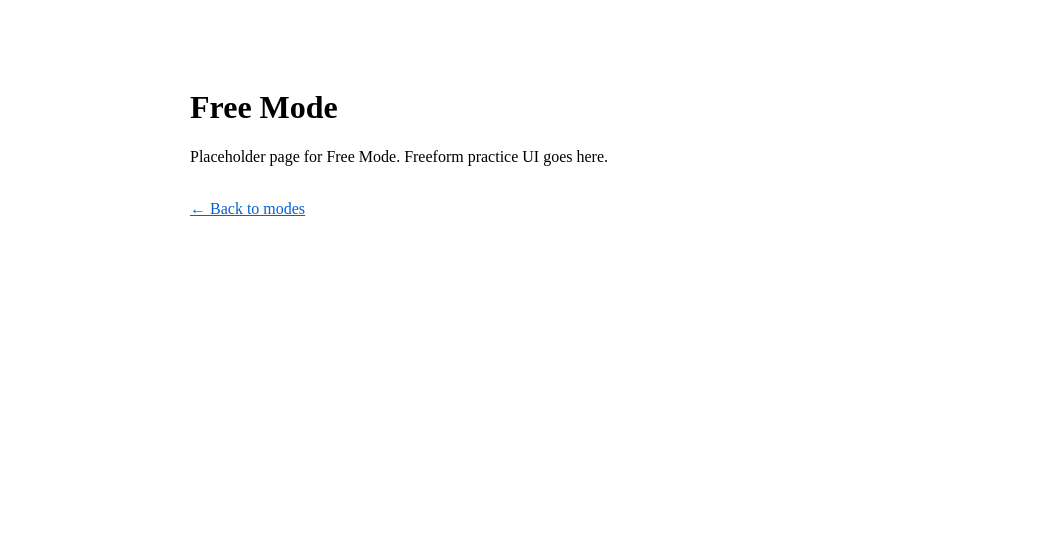
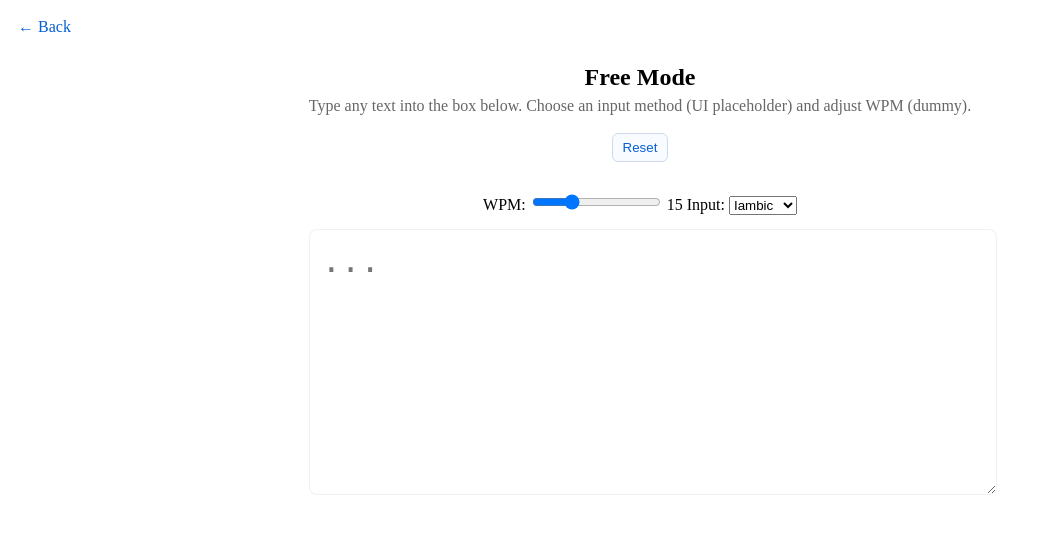
Before and after one commit to bivoje/morsepractice, a SvelteKit app: page /free in a window 1280 px wide. Shown: the top 534 px of the page, without its empty margins (0-1038 px from the left). Built offline with nearby package versions, Linux system fonts and the light colour scheme.

Commit message:
Implement free page

```diff
--- a/src/routes/free/+page.svelte
+++ b/src/routes/free/+page.svelte
@@ -1,14 +1,97 @@
-<script>
-    let words = ['test', 'words', 'paris', 'codex'];
+<script lang="ts">
+  // Free Mode UI: user types or inputs text into a textarea using the chosen input method.
+  // This is UI-only and uses dummy behavior for morse buffer updates.
+
+  import MorseInput from '../MorseInput.svelte';
+
+  let content: string = $state('');
+
+  let morseInput: MorseInput;
+
+	function letterInput(char: string) {
+		if (char === '\b') {
+			content = content.slice(0, -1);
+			return;
+		}
+
+		if (char === ';') {
+			char = '\n';
+		}
+
+		content += char;
+	}
+
+	let morseOn: boolean = $state(false);
+	function morseOnCallback() {
+		morseOn = true;
+	}
+
+	function morseOffCallback() {
+		morseOn = false;
+	}
+
+  function clear() {
+    content = '';
+  }
+
+  function handleKey(e: KeyboardEvent) {
+    if (e.repeat) return;
+
+    // ignore modifier-only keys
+    if ((e as any).ctrlKey || (e as any).altKey || (e as any).metaKey) return;
+    const key = (e as KeyboardEvent).key;
+
+    if (key.length == 1) {
+      morseInput.callMorseInput(key, e.type === 'keydown');
+    }
+  }
+
 </script>
 
-<main class="mode">
-  <h1>Free Mode</h1>
-  <p>Placeholder page for Free Mode. Freeform practice UI goes here.</p>
-  <a class="back" href="/">← Back to modes</a>
+<svelte:window on:keydown={handleKey} on:keyup={handleKey} />
+
+<main class="mode" class:morse-on={morseOn}>
+  <a class="back" href="/">← Back</a>
+
+  <section class="center">
+    <h1>Free Mode</h1>
+    <p class="hint">Type any text into the box below. Choose an input method (UI placeholder) and adjust WPM (dummy).</p>
+
+    <div class="controls">
+      <button onclick={clear} aria-label="clear">Reset</button>
+    </div>
+
+    <MorseInput
+      bind:this={morseInput}
+      emitCallback={letterInput}
+      morseOnCallback={morseOnCallback}
+      morseOffCallback={morseOffCallback}
+    ></MorseInput>
+
+    <div class="editor">
+      <textarea
+        placeholder="..."
+        bind:value={content}
+        readonly
+        onpaste={(e) => e.preventDefault()}
+        onbeforeinput={(e) => e.preventDefault()}
+        aria-label="Free text input (read-only)"
+      ></textarea>
+    </div>
+  </section>
 </main>
 
 <style>
-  .mode{max-width:900px;margin:48px auto;padding:20px}
-  .back{display:inline-block;margin-top:18px;color:#065fd4}
+  .mode{min-height:70vh;display:flex;flex-direction:column;align-items:center;justify-content:flex-start;padding:28px}
+  .back{position:absolute;left:18px;top:18px;color:#065fd4;text-decoration:none}
+  .center{max-width:880px;text-align:center;margin-top:28px}
+  h1{margin:0 0 6px}
+  .hint{color:#666;margin:0 0 18px}
+
+  .controls{margin-top:12px;display:flex;gap:8px;justify-content:center;align-items:center}
+  .controls button{padding:6px 10px;border-radius:6px;border:1px solid #cfd9ea;background:#f8fbff;color:#065fd4;cursor:pointer}
+
+  .editor{margin-top:14px}
+  textarea{width:min(800px,100%);min-height:240px;padding:12px;border-radius:8px;border:1px solid rgba(10,20,30,0.06);font-family:ui-monospace, SFMono-Regular, Menlo, Monaco, 'Roboto Mono', 'Courier New', monospace;font-size:2rem}
+  .mode.morse-on{background:rgba(255, 180, 180, 0.356);transition:background .05s linear, .03s linear}
 </style>
```
